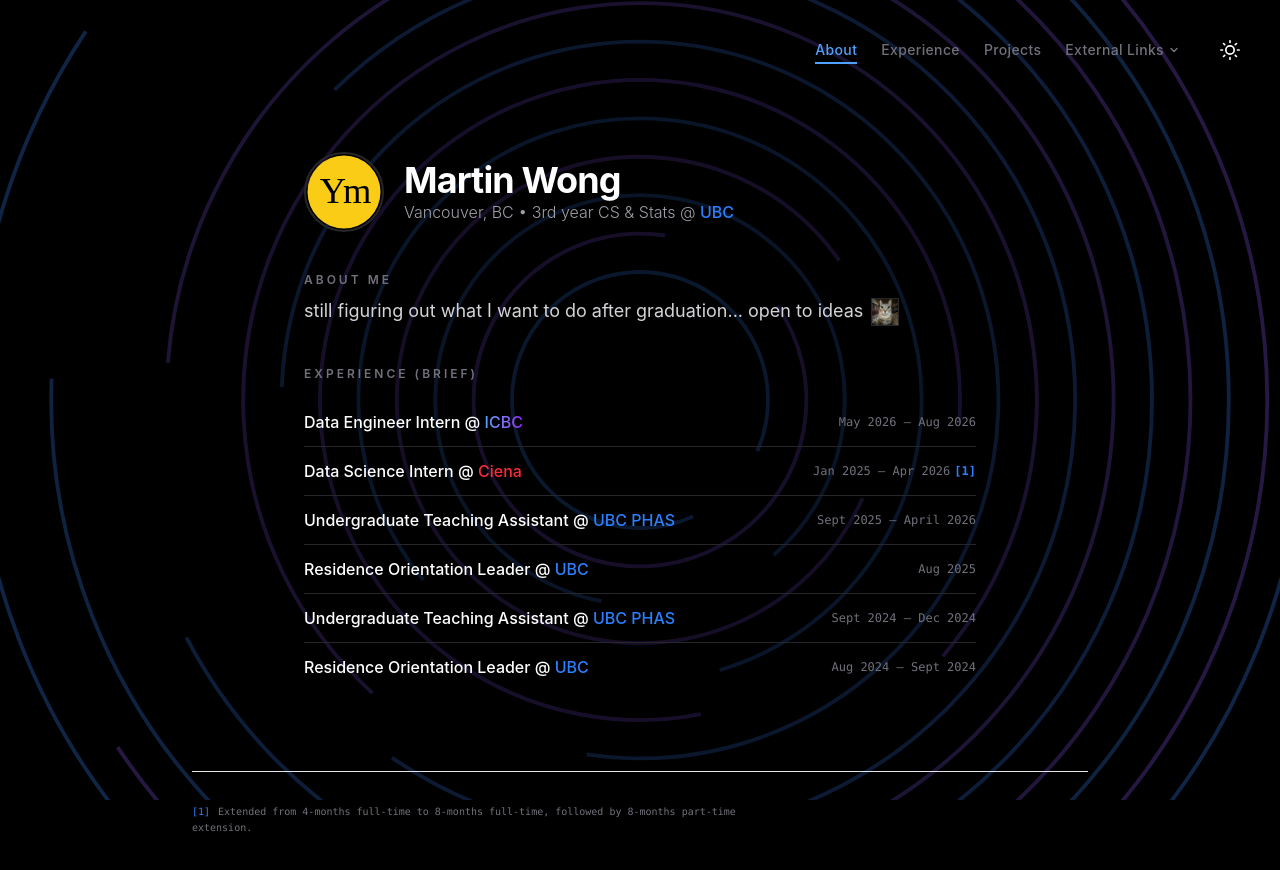
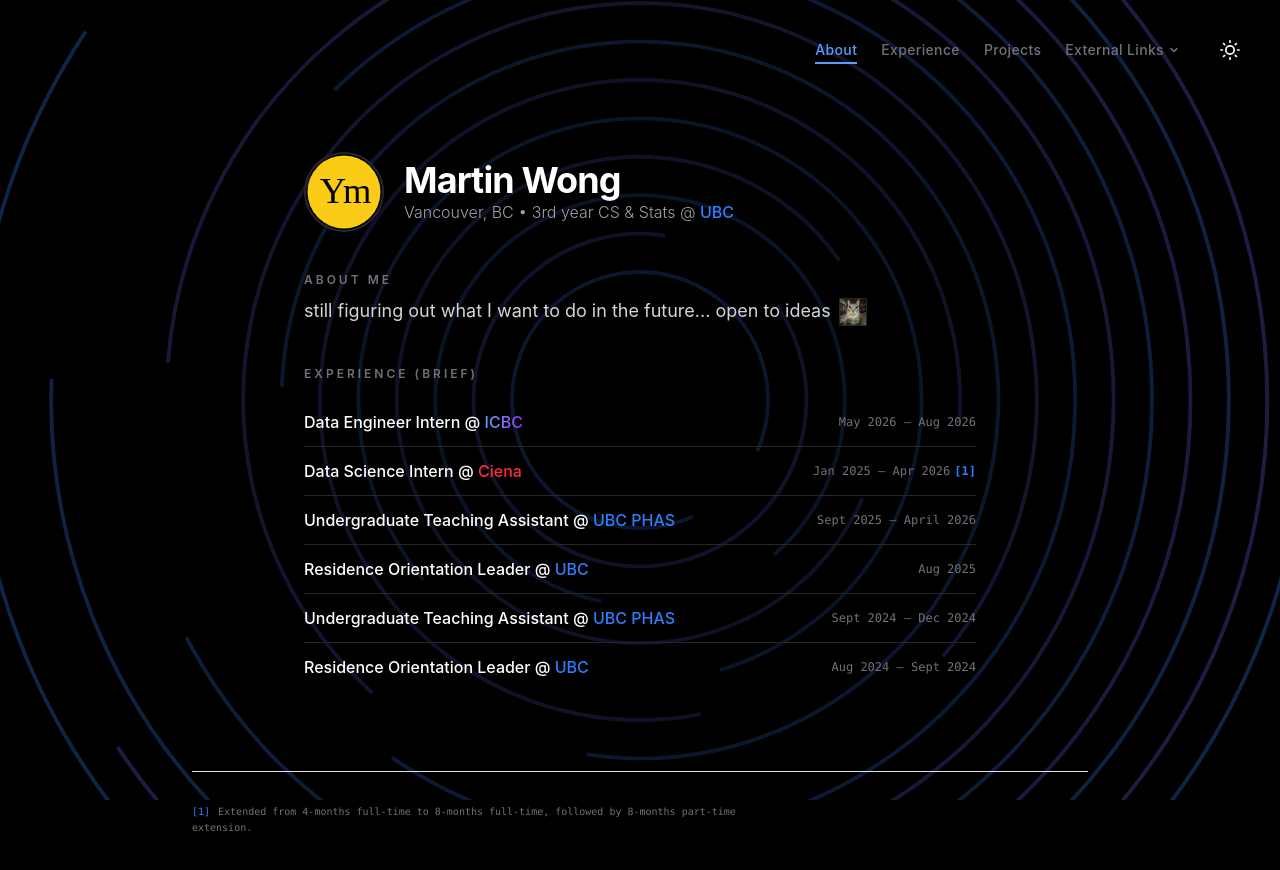
Before and after one commit to martin0wong/personal-website, a React (Vite) app: page / in a window 1280 px wide. Shown: the top 870 px of the page. Built offline with nearby package versions, Linux system fonts and the light colour scheme; the HTML template or start-up script is replaced by a standard one.

Commit message:
change about me

```diff
--- a/src/components/about.tsx
+++ b/src/components/about.tsx
@@ -20,7 +20,7 @@
                 <div className="flex flex-col gap-2">
                     <span className="font-semibold uppercase tracking-[0.25em] text-[10px] md:text-xs text-zinc-500">about me</span>
                     <p className={`text-lg leading-relaxed ${isDark ? 'text-zinc-300' : 'text-zinc-600'}`}>
-                        still figuring out what I want to do after graduation... open to ideas
+                        still figuring out what I want to do in the future... open to ideas
                         <img
                             src={zazu}
                             alt="zazu"
```
